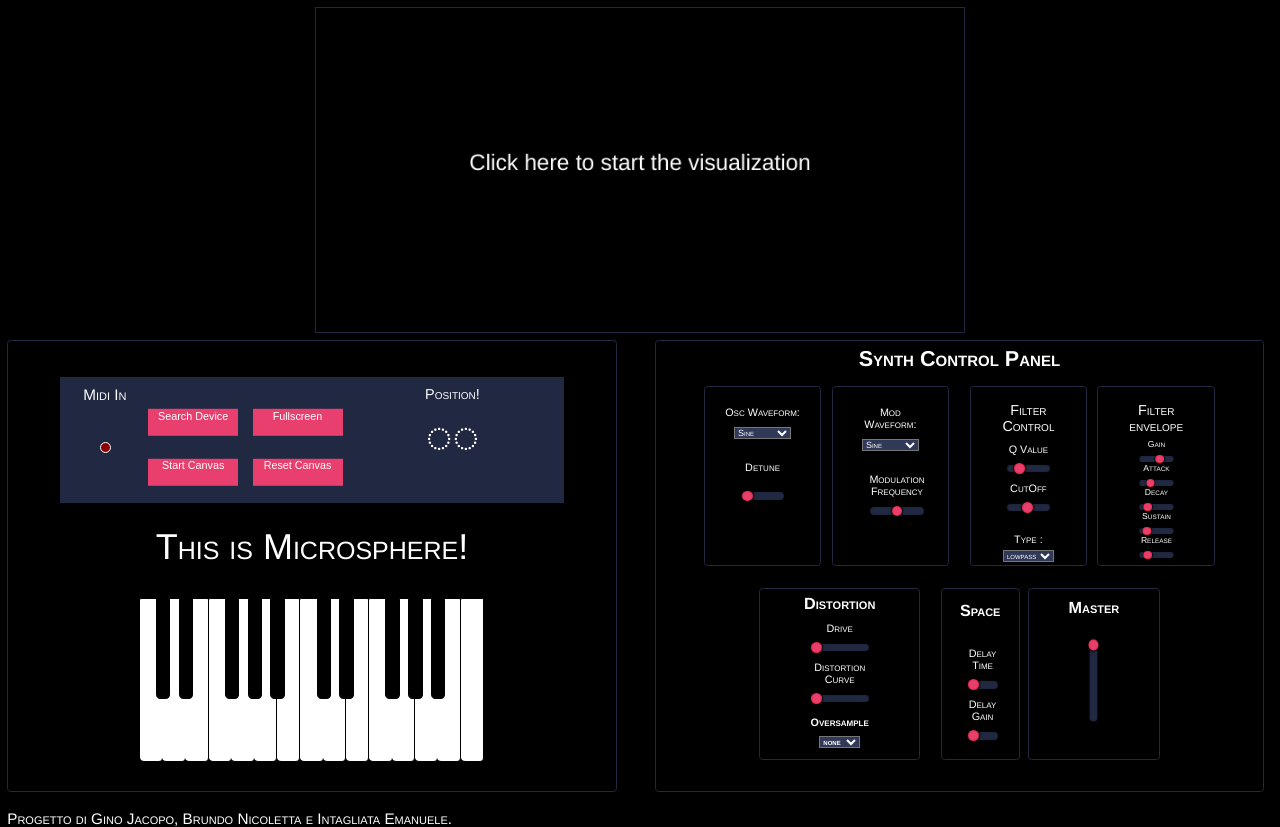
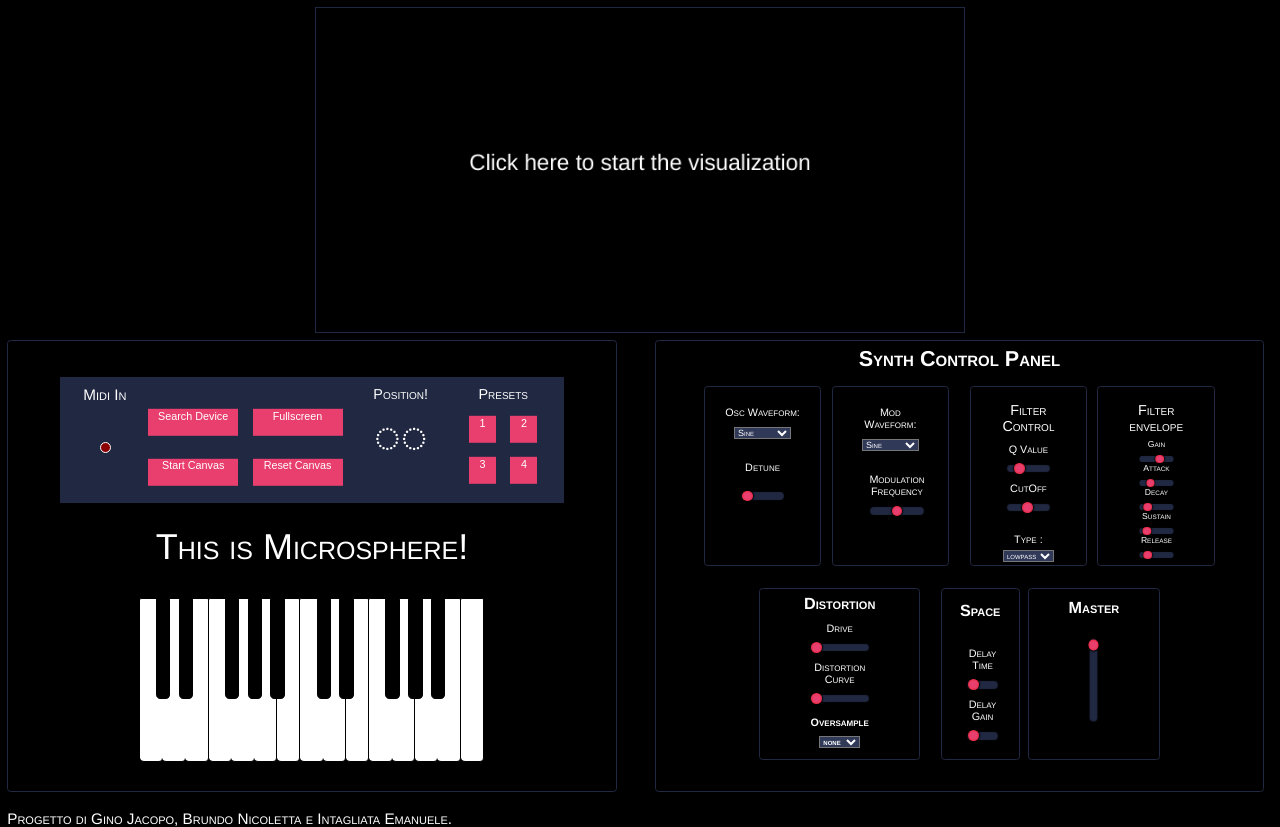
Before and after one commit to emainta/MicroSphere, a plain HTML site: page ACTAM Project/_Code ACTAM/index.html in a window 1280 px wide. Drawn offline with Linux system fonts and the light colour scheme; no server answers.

Commit message:
prima della versione di jacopo

```diff
--- a/ACTAM Project/_Code ACTAM/css/main.css
+++ b/ACTAM Project/_Code ACTAM/css/main.css
@@ -272,6 +272,25 @@ s_bottom{
   margin-top: 25px;
 }
 
+.presets{
+  margin-left: auto;
+  margin-right: auto;
+  text-align: center;
+  vertical-align: middle;
+}
+
+.preset_btn{
+  height: 30px;
+  width: 30px;
+  font-size: 12px;
+  display: inline-grid;
+  border: none;
+  float: left;
+  position: relative;
+  transform: translate(0,12px);
+  top:-5px;
+}
+
 @keyframes change_color {
     0%   {background-color: white;}
     25%  {background-color:#f5d6e6;}
--- a/ACTAM Project/_Code ACTAM/index.html
+++ b/ACTAM Project/_Code ACTAM/index.html
@@ -56,6 +56,24 @@
 <div id="md">
   ◌◌
 </div>
+</div>
+
+<div class="presets">Presets
+
+<div>
+
+<div>
+  <button type="button" name="button" class="preset_btn" id="preset1">1</button>
+  <button type="button" name="button" class="preset_btn" id="preset2">2</button>
+</div>
+
+<div >
+  <button type="button" name="button" class="preset_btn" id="preset3">3</button>
+  <button type="button" name="button" class="preset_btn" id="preset4">4</button>
+</div>
+
+</div>
+
 </div>
 
 
--- a/ACTAM Project/_Code ACTAM/js/microBit.js
+++ b/ACTAM Project/_Code ACTAM/js/microBit.js
@@ -334,7 +334,7 @@ microBit.onBleNotify(function(){
      currentMode = mdc[1];}
 
   if( acZ<0 && acY<-360 && acY>=-1024){
-     pol = 3;
+     pol = 1;
      currentScale = scaleToPlay[0];
      currentMode = mdc[0];}
 
```
Also changed, not shown: ACTAM Project/_Code ACTAM/js/synth.js (line endings or trailing spaces), 1 other file.
